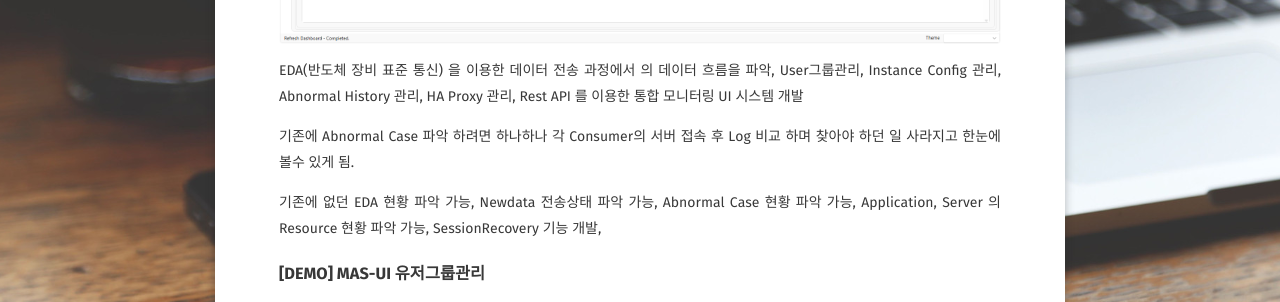
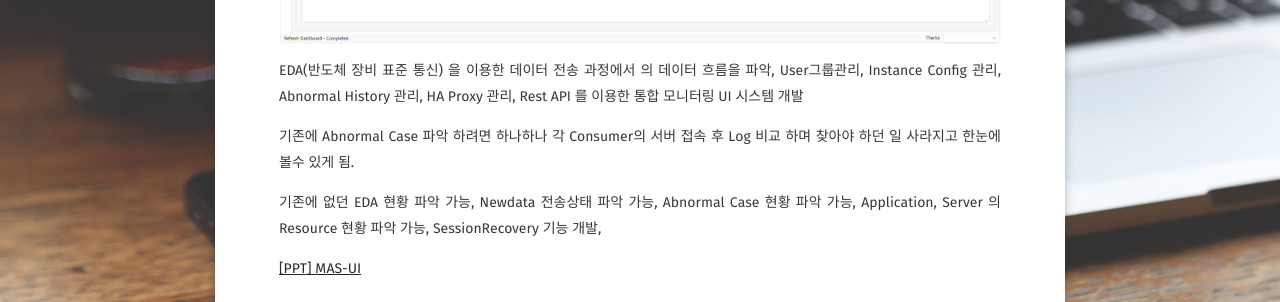
Before and after one commit to joonho-park/Profile, a Jekyll site: the page built from _posts/2025-08-29-MAS-UI.md, in a window 1280 px wide and 900 px high, scrolled down 1342 px, cut to the strip 0-302 px from the top of the window. Built offline with Jekyll 4.4.1, drawn with Linux system fonts in a browser that asks for light colours; some web fonts are replaced.

Commit message:
MAS-UI PPT 추가

```diff
--- a/_posts/2025-08-29-MAS-UI.md
+++ b/_posts/2025-08-29-MAS-UI.md
@@ -26,6 +26,7 @@ EDA(반도체 장비 표준 통신) 을 이용한 데이터 전송 과정에서
 
 기존에 없던 EDA 현황 파악 가능, Newdata 전송상태 파악 가능, Abnormal Case 현황 파악 가능, Application, Server 의 Resource 현황 파악 가능, SessionRecovery 기능 개발,
 
+[[PPT] MAS-UI](/assets/pdf/MAS-UI.pdf)
 
 <div style="margin-bottom:40px;">
   <h3>[DEMO] MAS-UI 유저그룹관리</h3>
```
Also changed, not shown: 2 other files.
